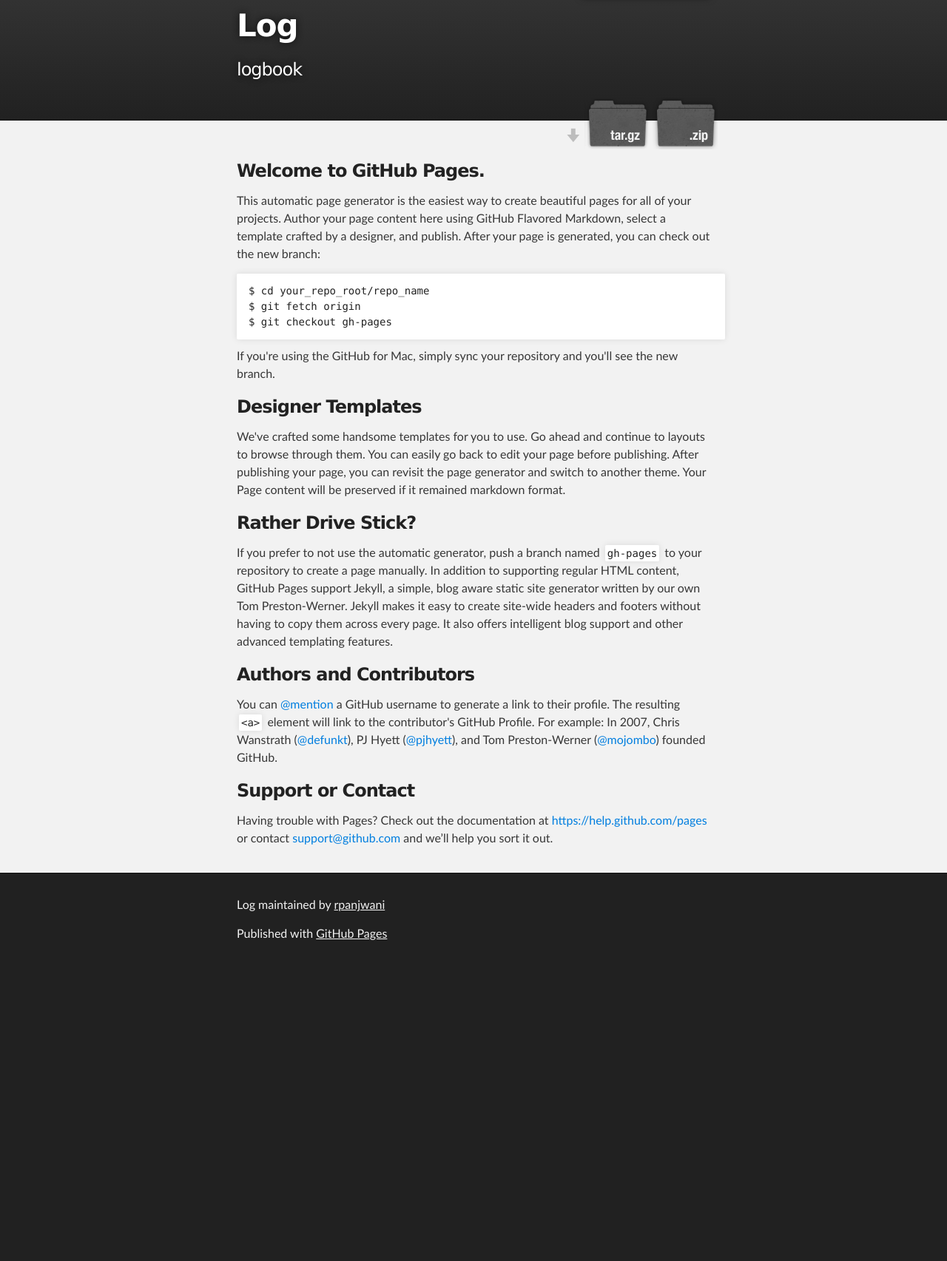
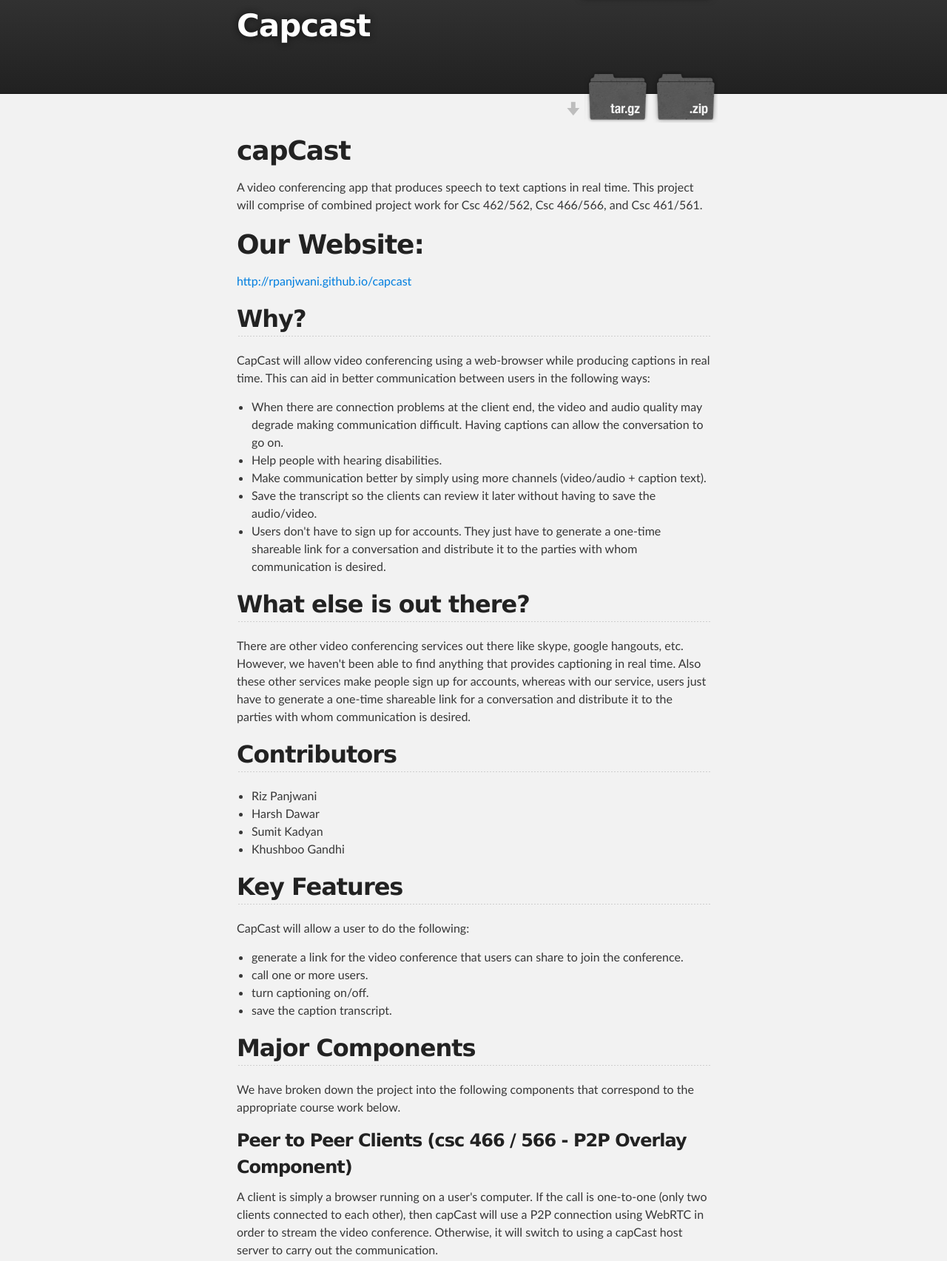
Before and after one commit to rpanjwani/capcast, a plain HTML site: page index.html in a window 1280 px wide. Shown: the part 47-1752 px from the top of the page at 74% size. Before the commit the page ends 1356 px from the top, so only its background shows below. Drawn offline with Linux system fonts and the light colour scheme.

Commit message:
Create gh-pages branch via GitHub

```diff
--- a/index.html
+++ b/index.html
@@ -4,11 +4,11 @@
   <head>
     <meta charset='utf-8'>
     <meta http-equiv="X-UA-Compatible" content="chrome=1">
-    <meta name="description" content="Log : logbook">
+    <meta name="description" content="Capcast : ">
 
     <link rel="stylesheet" type="text/css" media="screen" href="stylesheets/stylesheet.css">
 
-    <title>Log</title>
+    <title>Capcast</title>
   </head>
 
   <body>
@@ -18,8 +18,8 @@
         <header class="inner">
           <a id="forkme_banner" href="https://github.com/rpanjwani/capcast">View on GitHub</a>
 
-          <h1 id="project_title">Log</h1>
-          <h2 id="project_tagline">logbook</h2>
+          <h1 id="project_title">Capcast</h1>
+          <h2 id="project_tagline"></h2>
 
             <section id="downloads">
               <a class="zip_download_link" href="https://github.com/rpanjwani/capcast/zipball/master">Download this project as a .zip file</a>
@@ -31,44 +31,92 @@
     <!-- MAIN CONTENT -->
     <div id="main_content_wrap" class="outer">
       <section id="main_content" class="inner">
-        <h3>
-<a id="welcome-to-github-pages" class="anchor" href="#welcome-to-github-pages" aria-hidden="true"><span class="octicon octicon-link"></span></a>Welcome to GitHub Pages.</h3>
+        <h1>
+<a id="capcast" class="anchor" href="#capcast" aria-hidden="true"><span class="octicon octicon-link"></span></a>capCast</h1>
 
-<p>This automatic page generator is the easiest way to create beautiful pages for all of your projects. Author your page content here using GitHub Flavored Markdown, select a template crafted by a designer, and publish. After your page is generated, you can check out the new branch:</p>
+<p>A video conferencing app that produces speech to text captions in real time. This project will comprise of combined project work for Csc 462/562, Csc 466/566, and Csc 461/561.</p>
 
-<pre><code>$ cd your_repo_root/repo_name
-$ git fetch origin
-$ git checkout gh-pages
-</code></pre>
+<h1>
+<a id="our-website" class="anchor" href="#our-website" aria-hidden="true"><span class="octicon octicon-link"></span></a>Our Website:</h1>
 
-<p>If you're using the GitHub for Mac, simply sync your repository and you'll see the new branch.</p>
+<p><a href="http://rpanjwani.github.io/capcast">http://rpanjwani.github.io/capcast</a></p>
+
+<h2>
+<a id="why" class="anchor" href="#why" aria-hidden="true"><span class="octicon octicon-link"></span></a>Why?</h2>
+
+<p>CapCast will allow video conferencing using a web-browser while producing captions in real time. This can aid in better communication between users in the following ways:</p>
+
+<ul>
+<li>When there are connection problems at the client end, the video and audio quality may degrade making communication difficult. Having captions can allow the conversation to go on.</li>
+<li>Help people with hearing disabilities.</li>
+<li>Make communication better by simply using more channels (video/audio + caption text).</li>
+<li>Save the transcript so the clients can review it later without having to save the audio/video.</li>
+<li>Users don't have to sign up for accounts. They just have to generate a one-time shareable link for a conversation and distribute it to the parties with whom communication is desired. </li>
+</ul>
+
+<h2>
+<a id="what-else-is-out-there" class="anchor" href="#what-else-is-out-there" aria-hidden="true"><span class="octicon octicon-link"></span></a>What else is out there?</h2>
+
+<p>There are other video conferencing services out there like skype, google hangouts, etc. However, we haven't been able to find anything that provides captioning in real time. Also these other services make people sign up for accounts, whereas with our service, users just have to generate a one-time shareable link for a conversation and distribute it to the parties with whom communication is desired. </p>
+
+<h2>
+<a id="contributors" class="anchor" href="#contributors" aria-hidden="true"><span class="octicon octicon-link"></span></a>Contributors</h2>
+
+<ul>
+<li>Riz Panjwani</li>
+<li>Harsh Dawar</li>
+<li>Sumit Kadyan</li>
+<li>Khushboo Gandhi</li>
+</ul>
+
+<h2>
+<a id="key-features" class="anchor" href="#key-features" aria-hidden="true"><span class="octicon octicon-link"></span></a>Key Features</h2>
+
+<p>CapCast will allow a user to do the following:</p>
+
+<ul>
+<li>generate a link for the video conference that users can share to join the conference.</li>
+<li>call one or more users.</li>
+<li>turn captioning on/off.</li>
+<li>save the caption transcript.</li>
+</ul>
+
+<h2>
+<a id="major-components" class="anchor" href="#major-components" aria-hidden="true"><span class="octicon octicon-link"></span></a>Major Components</h2>
+
+<p>We have broken down the project into the following components that correspond to the appropriate course work below.</p>
 
 <h3>
-<a id="designer-templates" class="anchor" href="#designer-templates" aria-hidden="true"><span class="octicon octicon-link"></span></a>Designer Templates</h3>
+<a id="peer-to-peer-clients-csc-466--566---p2p-overlay-component" class="anchor" href="#peer-to-peer-clients-csc-466--566---p2p-overlay-component" aria-hidden="true"><span class="octicon octicon-link"></span></a>Peer to Peer Clients (csc 466 / 566 - P2P Overlay Component)</h3>
 
-<p>We've crafted some handsome templates for you to use. Go ahead and continue to layouts to browse through them. You can easily go back to edit your page before publishing. After publishing your page, you can revisit the page generator and switch to another theme. Your Page content will be preserved if it remained markdown format.</p>
+<p>A client is simply a browser running on a user's computer. If the call is one-to-one (only two clients connected to each other), then capCast will use a P2P connection using WebRTC in order to stream the video conference. Otherwise, it will switch to using a capCast host server to carry out the communication.</p>
 
 <h3>
-<a id="rather-drive-stick" class="anchor" href="#rather-drive-stick" aria-hidden="true"><span class="octicon octicon-link"></span></a>Rather Drive Stick?</h3>
+<a id="capcast-host-servers-csc-462--562---distributed-systems-component" class="anchor" href="#capcast-host-servers-csc-462--562---distributed-systems-component" aria-hidden="true"><span class="octicon octicon-link"></span></a>CapCast Host Servers (csc 462 / 562 - Distributed Systems Component)</h3>
 
-<p>If you prefer to not use the automatic generator, push a branch named <code>gh-pages</code> to your repository to create a page manually. In addition to supporting regular HTML content, GitHub Pages support Jekyll, a simple, blog aware static site generator written by our own Tom Preston-Werner. Jekyll makes it easy to create site-wide headers and footers without having to copy them across every page. It also offers intelligent blog support and other advanced templating features.</p>
+<p>CapCast host servers will be a distributed system that host the application. The system will facilitate a call between users. If there are two clients, the system will offload the streaming to the p2p model, where the clients will handle the streaming amongst themselves. When a call involves more than two clients, the server will facilitate the video streaming. We will simulate delays, network loss, and node fault to demonstrate the system's ability to cope with failure.</p>
 
 <h3>
-<a id="authors-and-contributors" class="anchor" href="#authors-and-contributors" aria-hidden="true"><span class="octicon octicon-link"></span></a>Authors and Contributors</h3>
+<a id="video-streaming-and-captioning-csc-461--561---multimedia-systems-component" class="anchor" href="#video-streaming-and-captioning-csc-461--561---multimedia-systems-component" aria-hidden="true"><span class="octicon octicon-link"></span></a>Video Streaming and Captioning (csc 461 / 561 - Multimedia Systems Component)</h3>
 
-<p>You can <a href="https://github.com/blog/821" class="user-mention">@mention</a> a GitHub username to generate a link to their profile. The resulting <code>&lt;a&gt;</code> element will link to the contributor's GitHub Profile. For example: In 2007, Chris Wanstrath (<a href="https://github.com/defunkt" class="user-mention">@defunkt</a>), PJ Hyett (<a href="https://github.com/pjhyett" class="user-mention">@pjhyett</a>), and Tom Preston-Werner (<a href="https://github.com/mojombo" class="user-mention">@mojombo</a>) founded GitHub.</p>
+<p>Video conferencing will be done using HTML5 and WebRTC. Real-time speech to text captioning will be done using the Google Web Speech API.</p>
 
-<h3>
-<a id="support-or-contact" class="anchor" href="#support-or-contact" aria-hidden="true"><span class="octicon octicon-link"></span></a>Support or Contact</h3>
+<h2>
+<a id="milestones-2015" class="anchor" href="#milestones-2015" aria-hidden="true"><span class="octicon octicon-link"></span></a>Milestones (2015)</h2>
 
-<p>Having trouble with Pages? Check out the documentation at <a href="https://help.github.com/pages">https://help.github.com/pages</a> or contact <a href="mailto:support@github.com">support@github.com</a> and we’ll help you sort it out.</p>
+<ul>
+<li>Feb 16: Have Signal host servers up and running in order to detect peers, setup media ports, etc. in order to establish initial handshake.</li>
+<li>Mar 2: Have p2p streaming setup and working along with captioning and transcripting (on client side).</li>
+<li>Mar 16: Facilitate multi-party video streaming using the host servers along with captioning and transcripting(on server side).</li>
+<li>Mar 23: Produce a finalized system including performance benchmarks, testing, tweaks, ui-polishing, etc.</li>
+</ul>
       </section>
     </div>
 
     <!-- FOOTER  -->
     <div id="footer_wrap" class="outer">
       <footer class="inner">
-        <p class="copyright">Log maintained by <a href="https://github.com/rpanjwani">rpanjwani</a></p>
+        <p class="copyright">Capcast maintained by <a href="https://github.com/rpanjwani">rpanjwani</a></p>
         <p>Published with <a href="http://pages.github.com">GitHub Pages</a></p>
       </footer>
     </div>
```
Also changed, not shown: params.json (+1 -1 lines).
